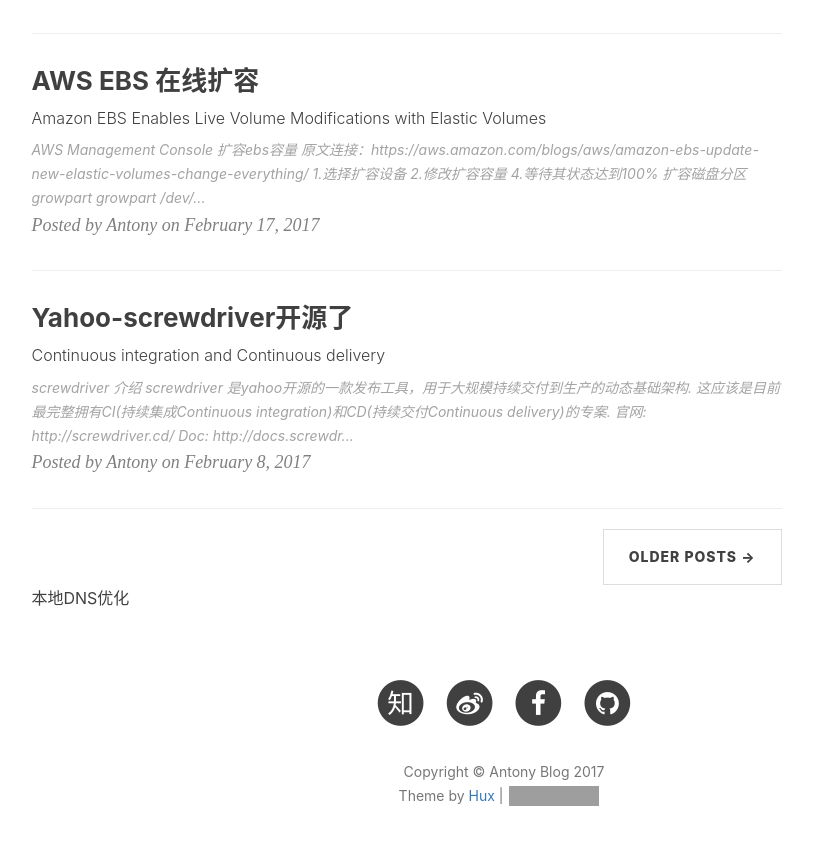
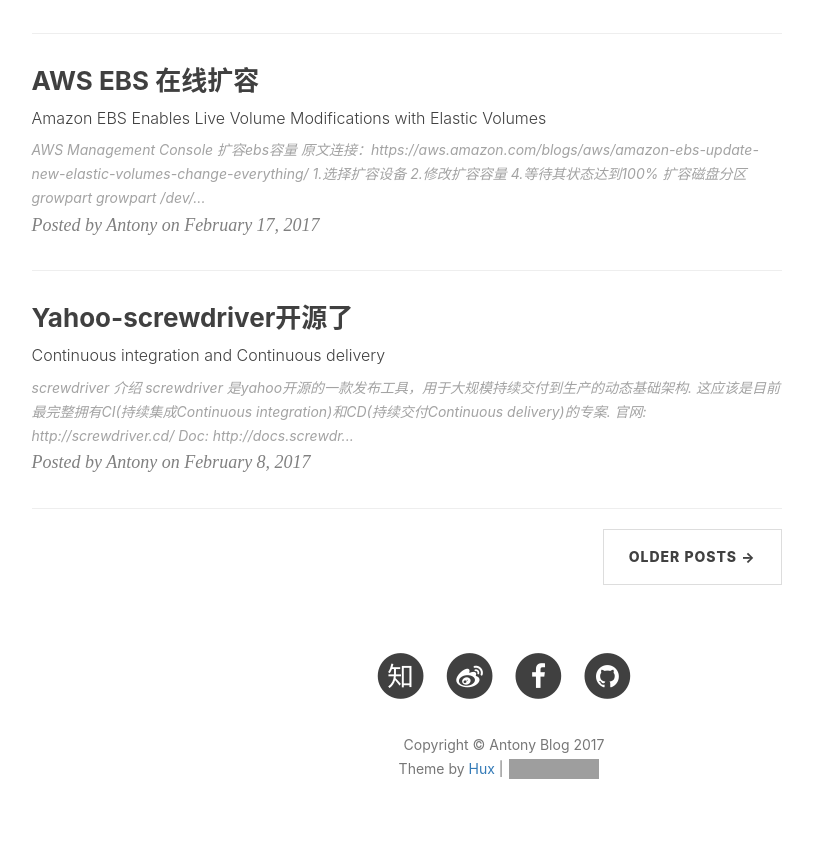
Before and after one commit to XionZhao/old-ZAntony.github.io, a Jekyll site: the page built from index.html, in a window 1280 px wide and 900 px high, scrolled down 2376 px. Shown: the top 845 px of the window, without its empty margins (136-949 px from the left). Built offline with Jekyll 4.4.1, drawn with Linux system fonts in a browser that asks for light colours; nearby versions of some CDN libraries; the list of posts is cut into pages by our own code; comment, search, counter and statistics services are not loaded; grey boxes are pictures that could not be loaded.

Commit message:
dns优化

```diff
--- a/index.html
+++ b/index.html
@@ -53,5 +53,4 @@
     })(window, document, 'script', '_MEIQIA');
     _MEIQIA('entId', 50974);
 </script>
-<a href="http://ip.dnspod.cn/" target="_blank">本地DNS优化</a>
 {% endif %}
```
Also changed, not shown: 1 other file.
